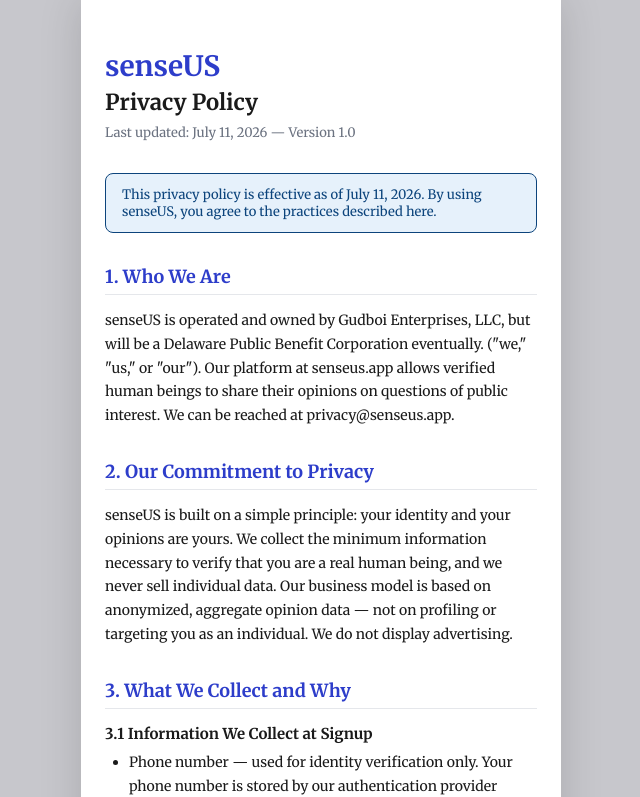
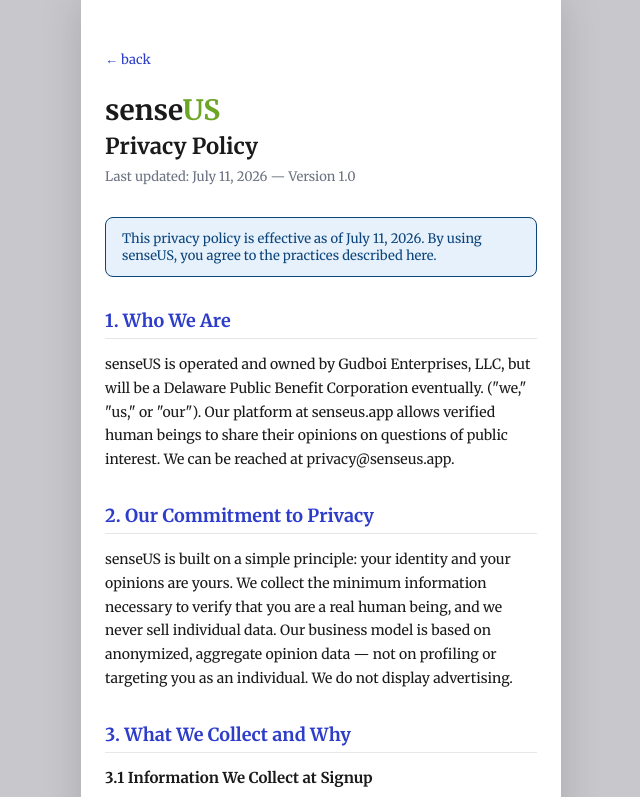
Before and after one commit to aidanrosequist-stack/senseUS, a React (Vite) app: page /privacy in a window 1280 px wide. Shown: the top 797 px of the page, without its empty margins (319-959 px from the left). Built offline with nearby package versions, Linux system fonts and the light colour scheme; no server answers.

Commit message:
Fix wordmark colors on Mission/HowItWorks/Ethos/Privacy/Transparency/Terms to correct black/green scheme, add back buttons to Privacy and Terms

```diff
--- a/src/pages/Ethos.jsx
+++ b/src/pages/Ethos.jsx
@@ -39,7 +39,7 @@ export default function Ethos() {
   return (
     <div style={{ maxWidth: '720px', margin: '0 auto', padding: '3rem 1.5rem 4rem', fontFamily: 'Merriweather, serif', color: '#1A1A1A' }}>
       <h1 style={{ fontSize: '26px', fontWeight: 700, marginBottom: '2rem', textAlign: 'center' }}>
-        sense<span style={{ color: '#2D3DCA' }}>US</span> — Our Ethos
+        sense<span style={{ color: '#6da627' }}>US</span> — Our Ethos
       </h1>
 
       {/* Aidan's intro, styled like a handwritten letter block */}
--- a/src/pages/HowItWorks.jsx
+++ b/src/pages/HowItWorks.jsx
@@ -43,8 +43,8 @@ export default function HowItWorks() {
       </div>
 
       <div style={{ marginBottom: '2.5rem' }}>
-        <div style={{ fontSize: '28px', fontWeight: 500, color: '#2D3DCA', marginBottom: '4px' }}>
-          sense<span style={{ fontWeight: 700 }}>US</span>
+        <div style={{ fontSize: '28px', fontWeight: 500, color: '#1A1A1A', marginBottom: '4px' }}>
+          sense<span style={{ fontWeight: 700, color: '#6da627' }}>US</span>
         </div>
         <h1 style={{ fontSize: '22px', fontWeight: 500, color: '#1A1A1A', margin: 0 }}>
           How It Works
--- a/src/pages/Mission.jsx
+++ b/src/pages/Mission.jsx
@@ -11,8 +11,8 @@ export default function Mission() {
       </div>
 
       <div style={{ marginBottom: '2rem' }}>
-        <div style={{ fontSize: '28px', fontWeight: 500, color: '#2D3DCA', marginBottom: '4px' }}>
-          sense<span style={{ fontWeight: 700 }}>US</span>
+        <div style={{ fontSize: '28px', fontWeight: 500, color: '#1A1A1A', marginBottom: '4px' }}>
+          sense<span style={{ fontWeight: 700, color: '#6da627' }}>US</span>
         </div>
          <h1 style={{ fontSize: '22px', fontWeight: 500, color: '#1A1A1A', margin: '0', }}>
           Our Mission
--- a/src/pages/Privacy.jsx
+++ b/src/pages/Privacy.jsx
@@ -1,9 +1,19 @@
+import { Link } from 'react-router-dom'
+
 export default function Privacy() {
   return (
     <div style={{ maxWidth: '720px', margin: '0 auto', padding: '3rem 1.5rem', fontFamily: 'Merriweather, serif' }}>
 
+      <div style={{ marginBottom: '1.5rem' }}>
+        <Link to="/" style={{ fontSize: '13px', color: '#2D3DCA', textDecoration: 'none' }}>
+          ← back
+        </Link>
+      </div>
+
       <div style={{ marginBottom: '2rem' }}>
-        <h1 style={{ fontSize: '28px', fontWeight: 700, color: '#2D3DCA', margin: '0 0 4px' }}>senseUS</h1>
+        <h1 style={{ fontSize: '28px', fontWeight: 700, color: '#1A1A1A', margin: '0 0 4px' }}>
+          sense<span style={{ color: '#6da627' }}>US</span>
+        </h1>
         <h2 style={{ fontSize: '22px', fontWeight: 600, color: '#1A1A1A', margin: '0 0 8px' }}>Privacy Policy</h2>
         <p style={{ fontSize: '13px', color: '#6B7280', margin: 0 }}>Last updated: July 11, 2026 — Version 1.0</p>
       </div>
--- a/src/pages/Terms.jsx
+++ b/src/pages/Terms.jsx
@@ -1,9 +1,19 @@
+import { Link } from 'react-router-dom'
+
 export default function Terms() {
   return (
     <div style={{ maxWidth: '720px', margin: '0 auto', padding: '3rem 1.5rem', fontFamily: 'Merriweather, serif' }}>
 
+      <div style={{ marginBottom: '1.5rem' }}>
+        <Link to="/" style={{ fontSize: '13px', color: '#2D3DCA', textDecoration: 'none' }}>
+          ← back
+        </Link>
+      </div>
+
       <div style={{ marginBottom: '2rem' }}>
-        <h1 style={{ fontSize: '28px', fontWeight: 700, color: '#2D3DCA', margin: '0 0 4px' }}>senseUS</h1>
+        <h1 style={{ fontSize: '28px', fontWeight: 700, color: '#1A1A1A', margin: '0 0 4px' }}>
+          sense<span style={{ color: '#6da627' }}>US</span>
+        </h1>
         <h2 style={{ fontSize: '22px', fontWeight: 600, color: '#1A1A1A', margin: '0 0 8px' }}>Terms of Service</h2>
         <p style={{ fontSize: '13px', color: '#6B7280', margin: 0 }}>Last updated: July 11, 2026 — Version 1.0</p>
       </div>
```
